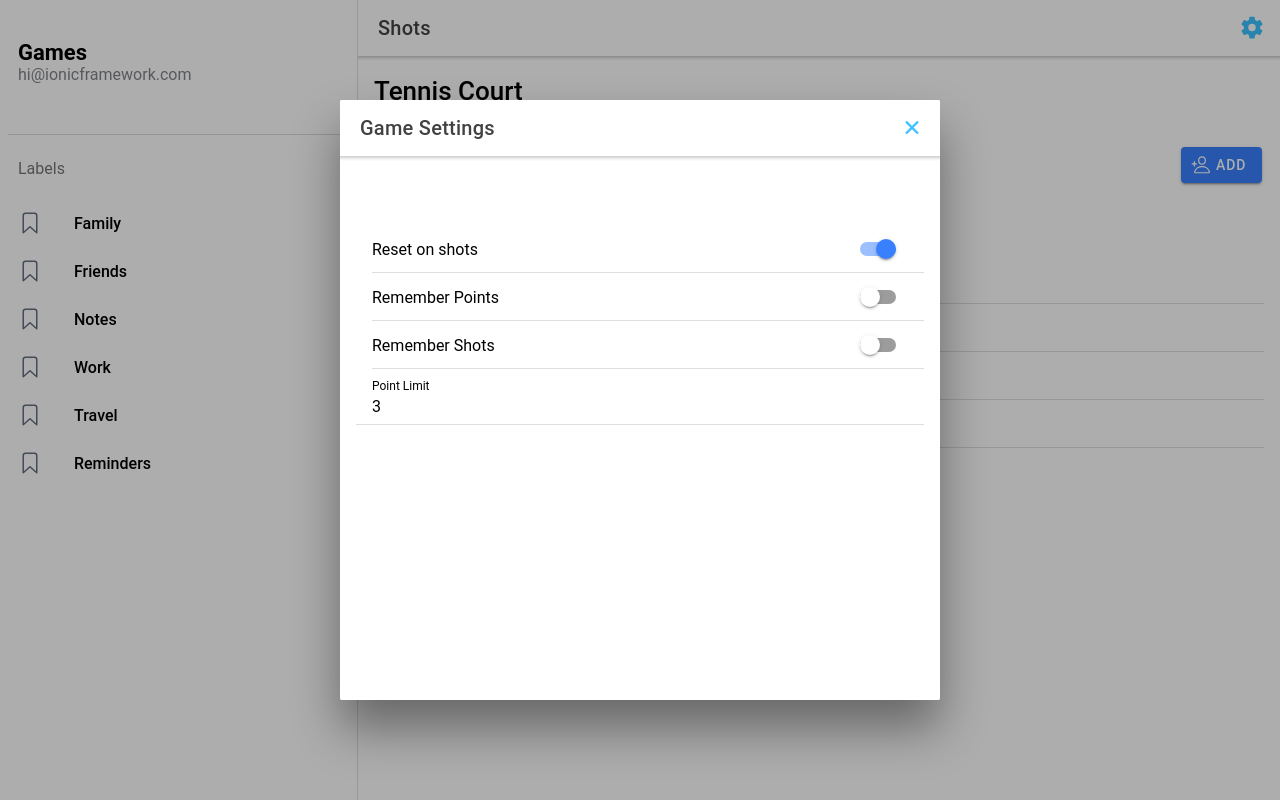
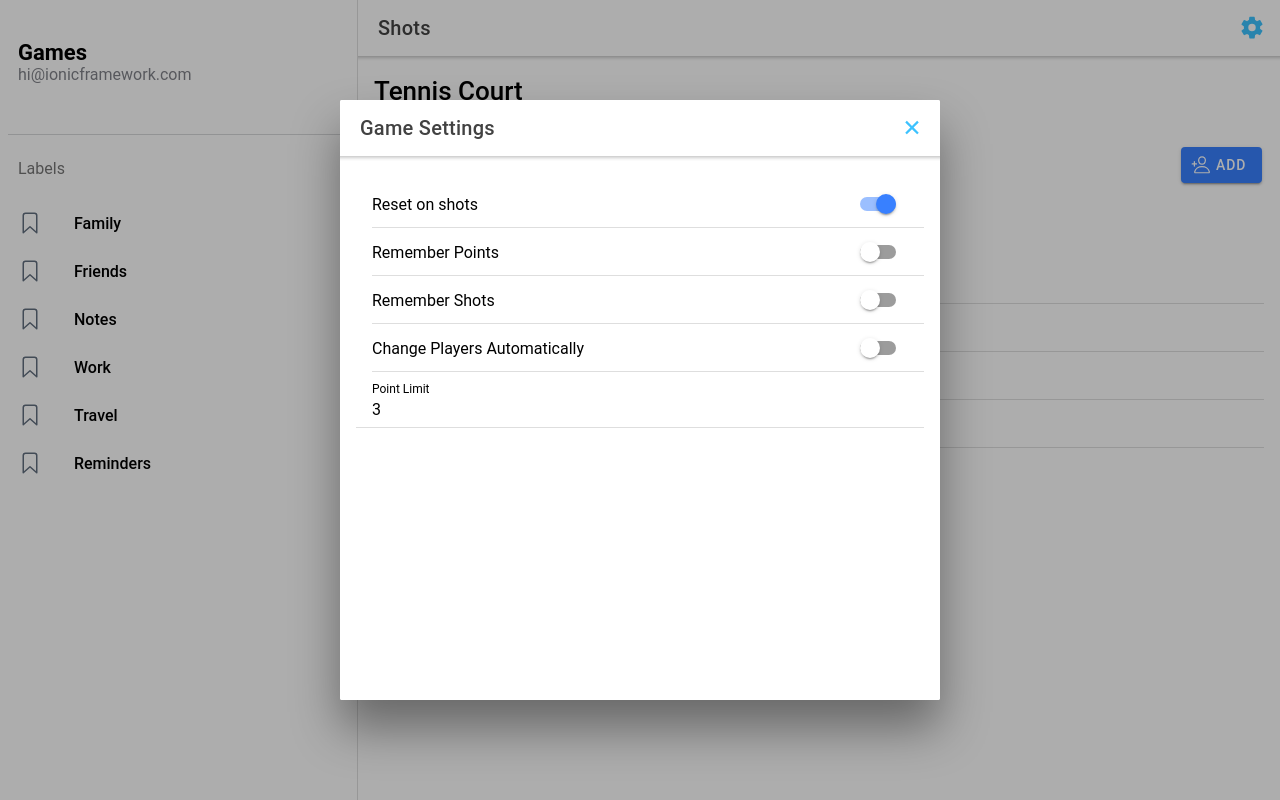
Before and after one commit to NathanDowner/tennis-companion, a React (Create React App) app: page /shots in a window 1280 px wide. Both pictures are taken after a click on the element 1252 px from the left and 28 px from the top of the page. Built offline with nearby package versions, Linux system fonts and the light colour scheme.

Commit message:
add change players auto to list of settings

```diff
--- a/src/models/gameSettings.model.ts
+++ b/src/models/gameSettings.model.ts
@@ -3,16 +3,19 @@ export class GameSettings {
 	pointLimit: number;
 	rememberPoints: boolean;
 	rememberShots: boolean;
+	changePlayersAutomatically: boolean;
 
 	constructor(
 		pointLimit: number = 3,
 		resetOnShots: boolean = true,
 		rememberPoints: boolean = false,
-		rememberShots: boolean = false
+		rememberShots: boolean = false,
+		changePlayersAutomatically: boolean = false
 	) {
 		this.resetOnShots = resetOnShots;
 		this.pointLimit = pointLimit;
 		this.rememberPoints = rememberPoints;
 		this.rememberShots = rememberShots;
+		this.changePlayersAutomatically = changePlayersAutomatically;
 	}
 }
--- a/src/pages/GameSettingsModal.tsx
+++ b/src/pages/GameSettingsModal.tsx
@@ -37,6 +37,9 @@ const GameSettingsModal: React.FC<GameSettingsProps> = ({
 	const [rememberPoints, setRememberPoints] = useState<boolean>(
 		gameSettings.rememberPoints
 	);
+	const [changePlayersAuto, setChangePlayersAuto] = useState<boolean>(
+		gameSettings.changePlayersAutomatically
+	);
 
 	const handleClose = () => {
 		const gs = new GameSettings(
@@ -62,7 +65,6 @@ const GameSettingsModal: React.FC<GameSettingsProps> = ({
 			</IonHeader>
 			<IonContent className="ion-padding">
 				<IonList>
-					<IonListHeader></IonListHeader>
 					<IonItem>
 						<IonLabel>Reset on shots</IonLabel>
 						<IonToggle
@@ -85,6 +87,13 @@ const GameSettingsModal: React.FC<GameSettingsProps> = ({
 						></IonToggle>
 					</IonItem>
 					<IonItem>
+						<IonLabel>Change Players Automatically</IonLabel>
+						<IonToggle
+							checked={changePlayersAuto}
+							onIonChange={e => setChangePlayersAuto(e.detail.checked)}
+						></IonToggle>
+					</IonItem>
+					<IonItem>
 						<IonLabel position="floating">Point Limit</IonLabel>
 						<IonInput
 							type="number"
```
